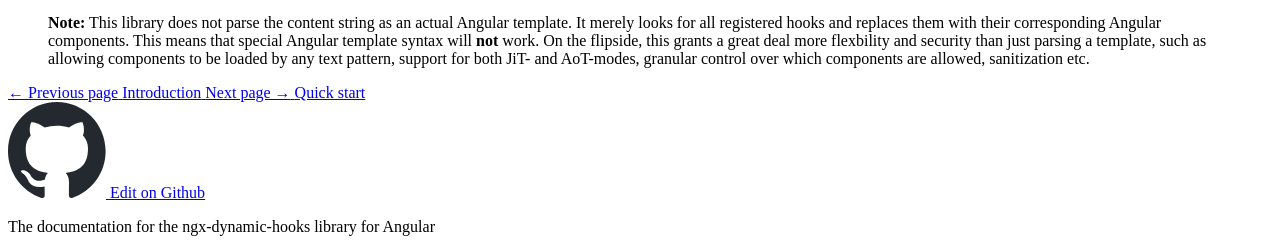
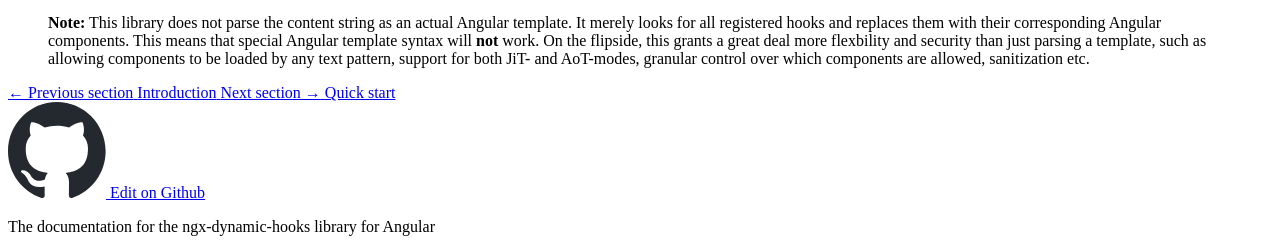
Before and after one commit to Angular-Dynamic-Hooks/ngx-dynamic-hooks, a Jekyll site: the page built from docs/documentation/v2/what-it-does.md, in a window 1280 px wide and 900 px high, scrolled down 14099 px. Shown: the part 648-897 px from the top of the window. Built offline with Jekyll 4.4.1, drawn with Linux system fonts in a browser that asks for light colours; our own code applies the rules of GitHub Pages for plain Markdown files.

Commit message:
Renamed sidebar data file to "structure"

```diff
--- a/docs/_config.yml
+++ b/docs/_config.yml
@@ -45,7 +45,7 @@
   - scope:
       path: "documentation/v2"
     values:
-      sidenav: "sidenav_v2"
+      structure: "structure_v2"
 
 # Exclude from processing to dist folder
 exclude:
--- a/docs/_includes/sidebar.html
+++ b/docs/_includes/sidebar.html
@@ -3,7 +3,7 @@
     <nav class="sidebar-content">
 
       {% assign currentBaseUrl = page.url | split: "#" | first | split: '.html' | first %}
-      {% for item in site.data[page.sidenav] %}
+      {% for item in site.data[page.structure] %}
         {% assign sectionBaseUrl = item.url | split: "#" | first | split: '.html' | first %}
         {% if currentBaseUrl == sectionBaseUrl %}
           {% assign isCurrentSection = true %}
--- a/docs/_layouts/docs.html
+++ b/docs/_layouts/docs.html
@@ -25,21 +25,22 @@
             {% assign nextPageTitle = nil %}
             {% assign nextPageUrl = nil %}
             {% assign currentBaseUrl = page.url | split: "#" | first | split: '.html' | first %}
-            {% for item in site.data[page.sidenav] %}
+            {% assign structure = site.data[page.structure] %}
+            {% for item in structure %}
               {% assign sectionBaseUrl = item.url | split: "#" | first | split: '.html' | first %}
               {% assign previousIndex = forloop.index0 | minus: 1 %}
               {% assign nextIndex = forloop.index0 | plus: 1 %}
 
               {% if currentBaseUrl == sectionBaseUrl %}
 
-                {% if forloop.first == false and site.data[page.sidenav][previousIndex] != nil %}
-                  {% assign previousPageTitle = site.data[page.sidenav][previousIndex].title %}
-                  {% assign previousPageUrl = site.data[page.sidenav][previousIndex].url %}
+                {% if forloop.first == false and structure[previousIndex] != nil %}
+                  {% assign previousPageTitle = structure[previousIndex].title %}
+                  {% assign previousPageUrl = structure[previousIndex].url %}
                 {% endif %}
 
-                {% if forloop.last == false and site.data[page.sidenav][nextIndex] != nil %}
-                  {% assign nextPageTitle = site.data[page.sidenav][nextIndex].title %}
-                  {% assign nextPageUrl = site.data[page.sidenav][nextIndex].url %}
+                {% if forloop.last == false and structure[nextIndex] != nil %}
+                  {% assign nextPageTitle = structure[nextIndex].title %}
+                  {% assign nextPageUrl = structure[nextIndex].url %}
                 {% endif %}
 
               {% endif %}
@@ -47,13 +48,13 @@
 
             {% if previousPageTitle != nil %}
               <a class="chapter-select-button" href="{{ previousPageUrl | relative_url }}">
-                <span class="chapter-select-button-label">← Previous page</span>
+                <span class="chapter-select-button-label">← Previous section</span>
                 <span class="chapter-select-button-content">{{ previousPageTitle }}</span>
               </a>
             {% endif %}
             {% if nextPageTitle != nil %}
               <a class="chapter-select-button" href="{{ nextPageUrl | relative_url }}">
-                <span class="chapter-select-button-label">Next page →</span>
+                <span class="chapter-select-button-label">Next section →</span>
                 <span class="chapter-select-button-content">{{ nextPageTitle }}</span>
               </a>
             {% endif %}
```
Also changed, not shown: docs/_data/structure_v2.yml (renamed from docs/_data/sidenav_v2.yml).
